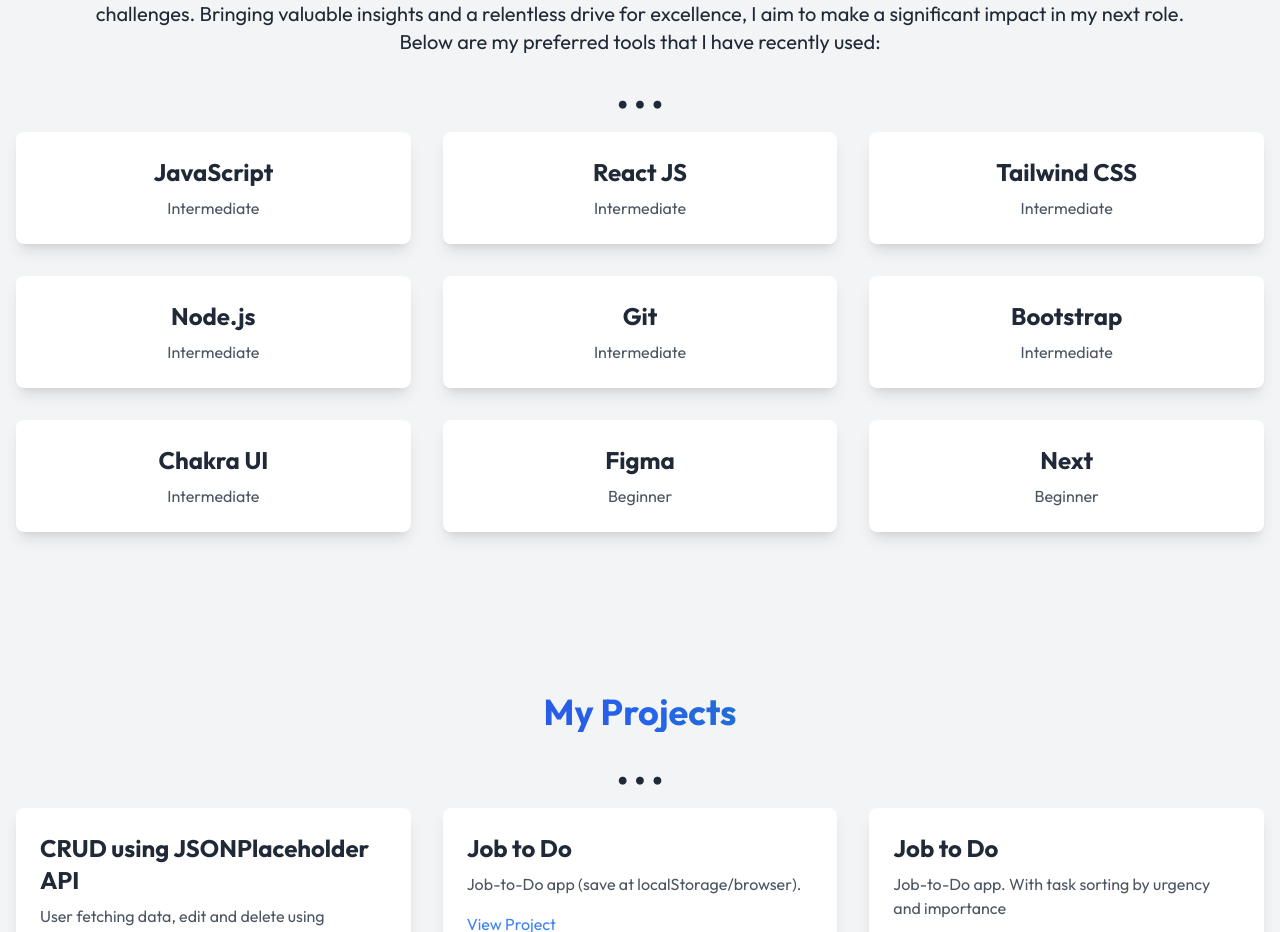
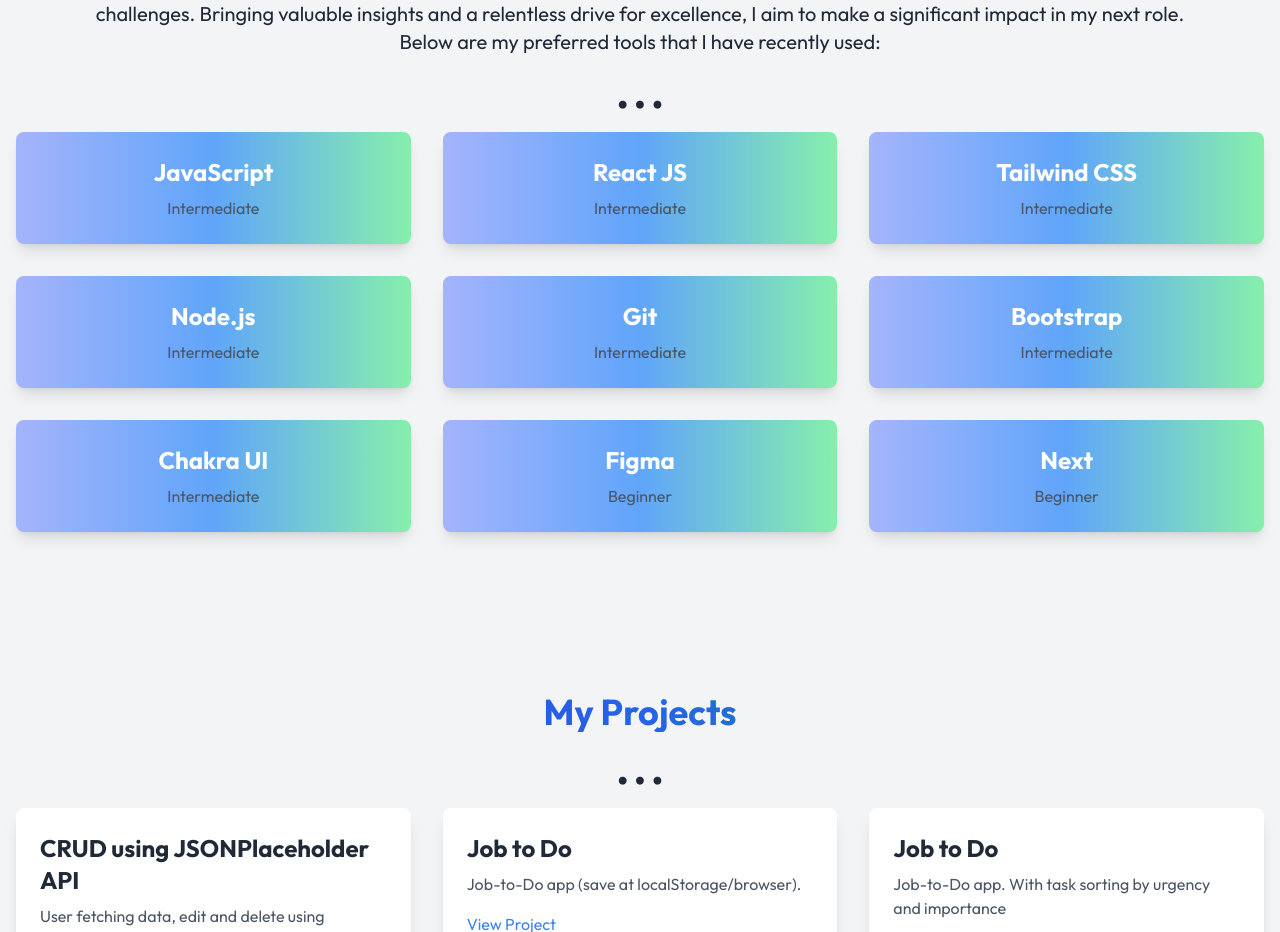
Before and after one commit to asriomar/my-portfolio-latest, a React (Vite) app: page / in a window 1280 px wide. Shown: the part 1062-1994 px from the top of the page. Built offline with nearby package versions, Linux system fonts and the light colour scheme.

Commit message:
Update Skills.jsx

```diff
--- a/src/components/Skills.jsx
+++ b/src/components/Skills.jsx
@@ -34,7 +34,7 @@ const About = () => {
           {skills.map((skill, index) => (
             <div
               key={index}
-              className="bg-white p-6 rounded-lg shadow-lg text-center"
+              className="bg-white p-6 rounded-lg shadow-lg text-center bg-gradient-to-r from-indigo-300 via-blue-400 to-green-300 text-white"
             >
               <h3 className="text-2xl font-bold mb-2">{skill.name}</h3>
               <p className="text-gray-600">{skill.level}</p>
```
